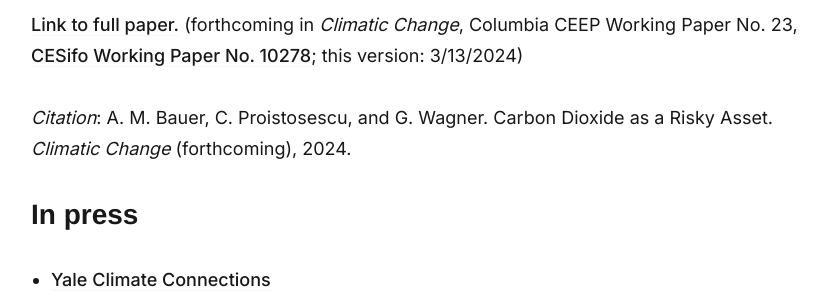
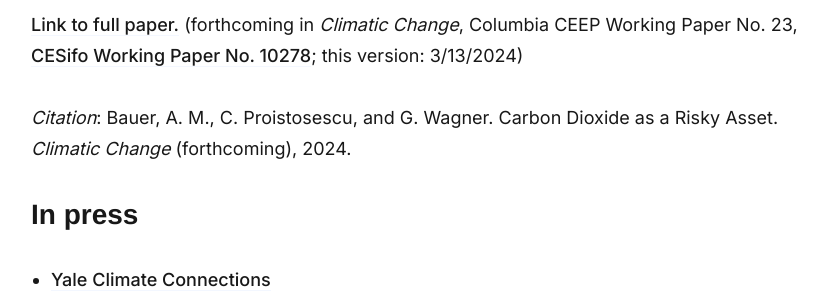
Before and after one commit to adam-bauer-34/adam-bauer-34.github.io, a Jekyll site: the page built from _projects/2022-12-20-cap6.md, in a window 1280 px wide and 900 px high, scrolled down 1480 px. Shown: the part 153-453 px from the top of the window, without its empty margins (219-1046 px from the left). Built offline with Jekyll 4.4.1, drawn with Linux system fonts in a browser that asks for light colours; nearby versions of some CDN libraries; some web fonts are replaced.

Commit message:
minor update

```diff
--- a/_projects/2022-12-20-cap6.md
+++ b/_projects/2022-12-20-cap6.md
@@ -14,7 +14,7 @@ We develop a financial-economic model for carbon pricing with an explicit repres
 # Full paper and citation
 [Link to full paper.](/files/papers/cap6/BPW_CarbonDioxideRiskyAsset_ClimChange_FINAL.pdf) (forthcoming in *Climatic Change*, Columbia CEEP Working Paper No. 23, [CESifo Working Paper No. 10278](https://www.cesifo.org/en/publications/2023/working-paper/carbon-dioxide-risky-asset); this version: 3/13/2024)
 
-_Citation_: A. M. Bauer, C. Proistosescu, and G. Wagner. Carbon Dioxide as a Risky Asset. *Climatic Change* (forthcoming), 2024.
+_Citation_: Bauer, A. M., C. Proistosescu, and G. Wagner. Carbon Dioxide as a Risky Asset. *Climatic Change* (forthcoming), 2024.
 
 ## In press
 
```
